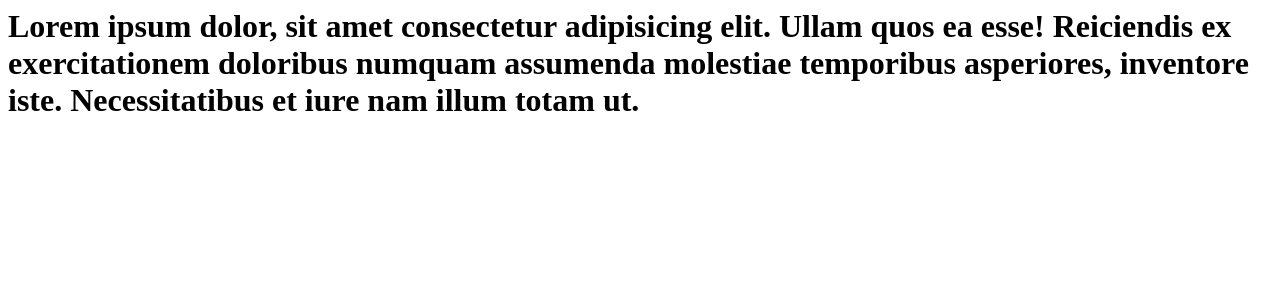
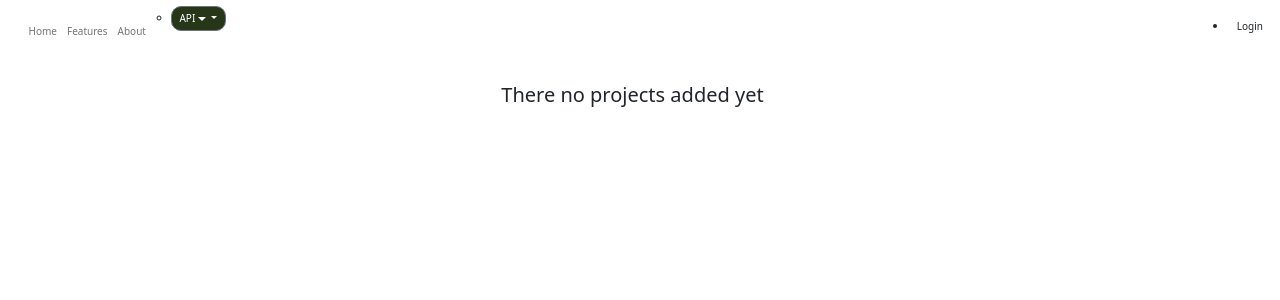
Before and after one commit to Teresiah-cpu/pro-awards, a Django app: page / in a window 1280 px wide. Shown: the top 300 px of the page. Run offline with Django 3.2, Linux system fonts and the light colour scheme; some libraries are stand-ins or nearby versions.

Commit message:
ft:this will link the base template file to index template file

```diff
--- a/awardapp/templates/index.html
+++ b/awardapp/templates/index.html
@@ -1 +1,38 @@
-<h1>Lorem ipsum dolor, sit amet consectetur adipisicing elit. Ullam quos ea esse! Reiciendis ex exercitationem doloribus numquam assumenda molestiae temporibus asperiores, inventore iste. Necessitatibus et iure nam illum totam ut.</h1>
+{%extends 'base.html'%}
+{%load static%}
+
+{% block content %}
+{{block.super}}
+<div class="row">
+    <div class="col-md-1"></div>
+    {%for project in projects%}
+    <div class="card col-md-3" style="margin-left: 20px; margin-right: 20px;">
+        <div class="bg-image hover-overlay ripple" data-mdb-ripple-color="light">
+            <img src="{{project.project_image.url}}" class="img-fluid" />
+            <a href="#!">
+                <div class="mask" style="background-color: rgba(251, 251, 251, 0.15);"></div>
+            </a>
+        </div>
+        <div class="card-body">
+            <h5 style="color:rgb(106, 4, 15);" class="card-title">{{project.name}}</h5>
+            <p class="card-text">
+                {{project.about}}
+            </p>
+            <a href="{{project.project_link}}" style="background-color:rgb(106, 4, 15);" class="btn btn-primary">View
+                {{project.name}} site</a>
+            <a href="{%url 'review' project.id%}" style="background-color:rgb(106, 4, 15);"
+                class="btn btn-primary">Review & Rate</a>
+            <hr>
+            <p>By <em><strong>{{project.user.username}}</strong></em></p>
+        </div>
+    </div>
+
+    {% empty %}
+    <div class="row">
+        <h2 class="text-center">There no projects added yet</h2>
+    </div>
+    {%endfor%}
+
+    <div class="col-md-1"></div>
+</div>
+{% endblock %}
```
